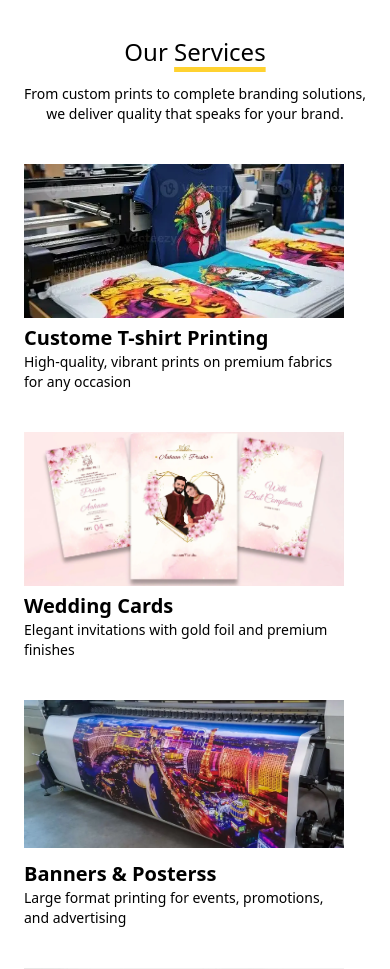
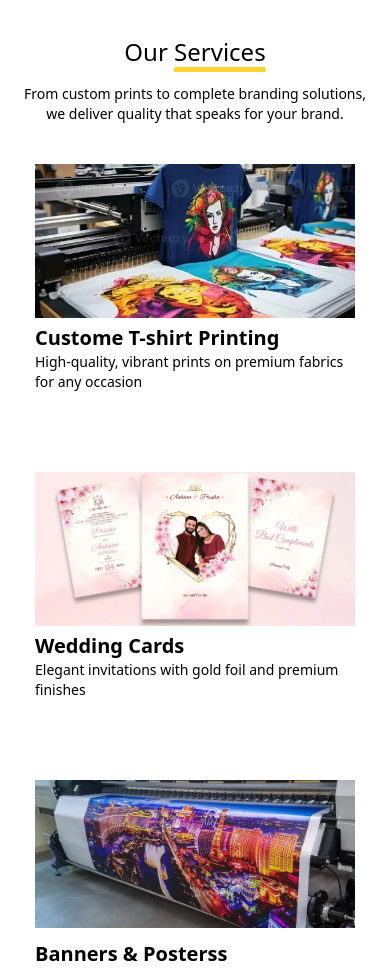
Before and after one commit to Amiir25/ElbethelAdvertising, a Next.js app in the folder elbethel/: page / in a window 390 px wide. Shown: the part 1020-1989 px from the top of the page. Built offline with nearby package versions, Linux system fonts and the light colour scheme.

Commit message:
Make the service lists center for small screen in Services.tsx

```diff
--- a/elbethel/components/Services.tsx
+++ b/elbethel/components/Services.tsx
@@ -13,7 +13,7 @@ const Services = () => {
         subtitle='From custom prints to complete branding solutions, we deliver quality that speaks for your brand.' />
 
       {/*  */}
-      <div className='md:flex flex-wrap items-center justify-center gap-10'>
+      <div className='flex flex-col md:flex-row flex-wrap items-center justify-center gap-10'>
         {
           services.map((service, i) => (
             <div key={i} className='mt-10 w-80 md:w-120'>
```
